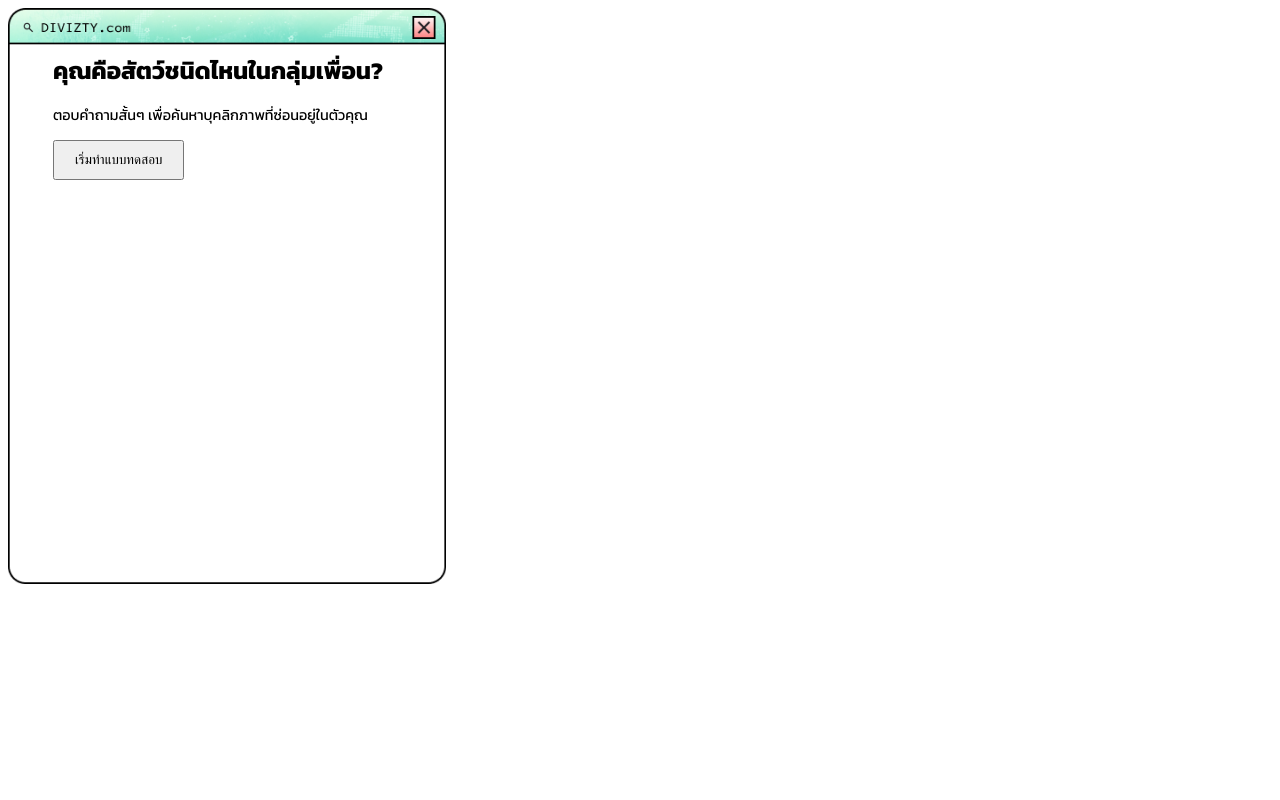
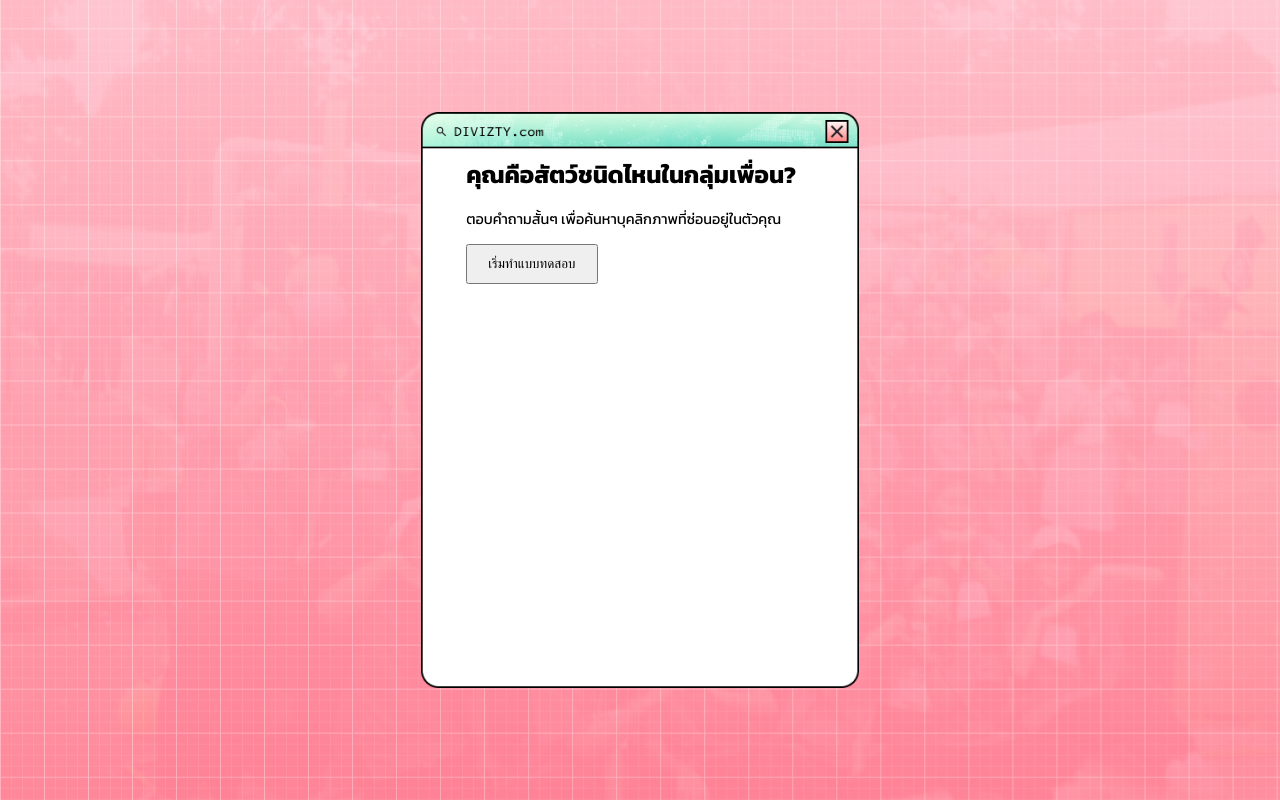
Before and after one commit to chnslittlew0rld/mbti-test, a plain HTML site: page index.html in a window 1280 px wide. Drawn offline with Linux system fonts and the light colour scheme.

Commit message:
body fixed

```diff
--- a/style.css
+++ b/style.css
@@ -1,3 +1,23 @@
+/* 1. ตั้งค่าหน้าจอหลักและบังคับฟอนต์ Kanit ทั้งหน้าเว็บ */
+body {
+    background-image: url('background.png');
+    background-size: cover;
+    background-position: center;
+    background-attachment: fixed;
+    background-color: #cccccc;
+
+    margin: 0;
+    padding: 0;
+    height: 100vh;
+    overflow: hidden;
+
+    display: flex;
+    justify-content: center;
+    align-items: center;
+
+    font-family: 'Kanit', sans-serif;
+}
+
 /* 1. กำหนดฟอนต์ให้ปรับขนาดตามสัดส่วนหน้าจอ/กล่องโดยอัตโนมัติ */
 .box {
     aspect-ratio: 494 / 650;
```
